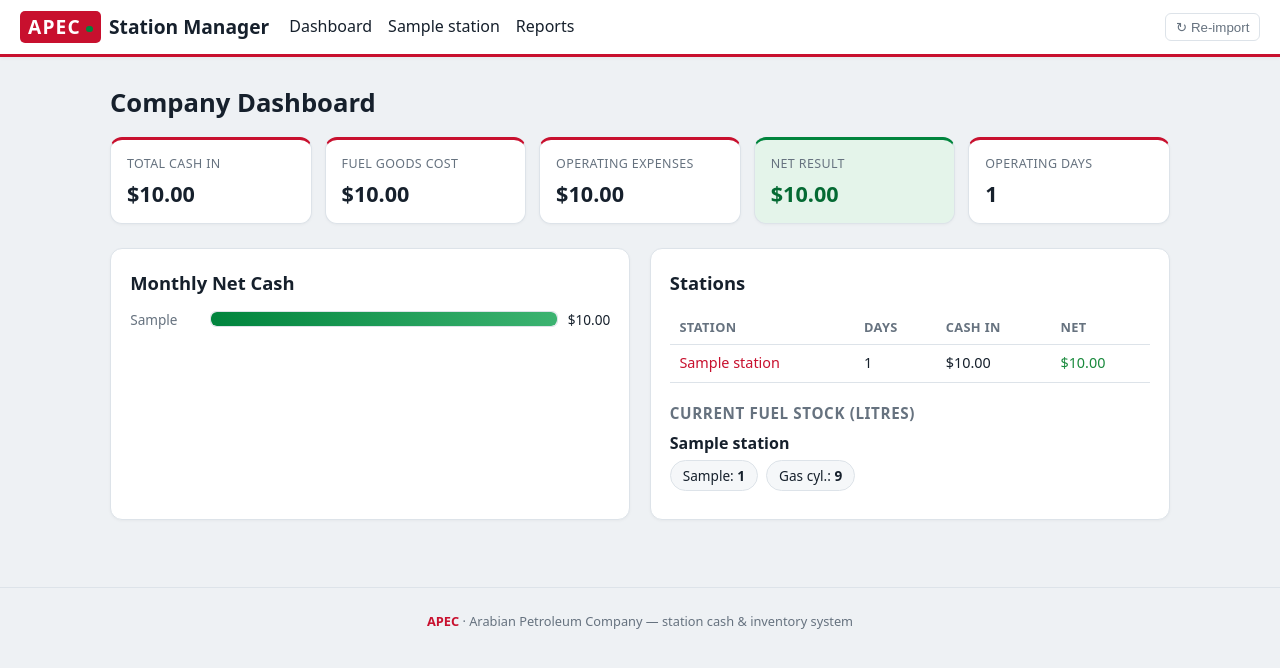
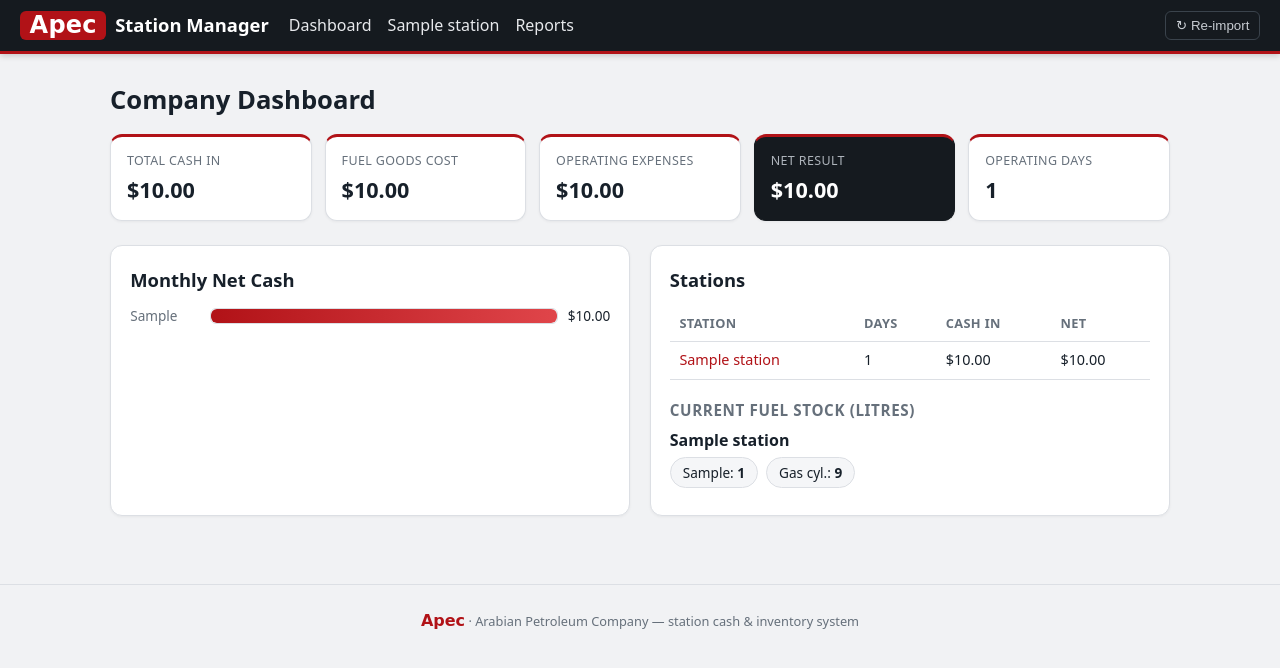
Before and after one commit to TonySa299/healthbot-md-privacy, a Flask app: page / in a window 1280 px wide. Shown: the top 668 px of the page. Run offline with Flask 3, Linux system fonts and the light colour scheme; tables that the repository leaves empty hold one stand-in row (values such as "Sample post").

Commit message:
Correct APEC theme to real brand: deep red, black canopy, cursive wordmark
Match APEC's actual identity (white cursive 'Apec' on deep red, black canopy,
white) from brand photos: remove the incorrect green, use deep red #b11217 with
a black header/hero cards, red accents and charts, and a cursive wordmark badge.

Co-Authored-By: Claude Opus 4.8 <noreply@anthropic.com>
Claude-Session: https://claude.ai/code/session_011y8PrrqexCdxr75DV7WRWE

```diff
--- a/station_manager/static/style.css
+++ b/station_manager/static/style.css
@@ -1,14 +1,14 @@
 /* ==========================================================================
    Station Manager — APEC (Arabian Petroleum Company) theme
-   Brand colours: APEC red + APEC green on a clean light background.
+   Real brand palette: deep APEC red + black canopy + white, cursive wordmark.
    ========================================================================== */
 :root{
-  --bg:#eef1f4; --panel:#ffffff; --panel2:#f5f7f9; --line:#dde3e9;
-  --text:#16202c; --muted:#66727f;
-  --red:#c8102e; --red-dark:#a30d24; --red-soft:#fbe7ea;
-  --green:#00843d; --green-dark:#046a33; --green-soft:#e4f4ea;
-  --accent:#c8102e; --accent2:#00843d;
-  --pos:#1a8a3d; --neg:#c8102e; --brand:#c8102e;
+  --bg:#f1f2f4; --panel:#ffffff; --panel2:#f5f6f8; --line:#dcdfe4;
+  --text:#17202a; --muted:#66707b;
+  --red:#b11217; --red-dark:#8c0d11; --red-soft:#f8e6e7;
+  --black:#151a1f; --black-2:#20272e;
+  --accent:#b11217; --accent2:#151a1f;
+  --pos:#17202a; --neg:#b11217; --brand:#b11217;
 }
 *{box-sizing:border-box}
 body{margin:0;font-family:system-ui,-apple-system,Segoe UI,Roboto,sans-serif;
@@ -17,20 +17,19 @@ a{color:var(--red);text-decoration:none}
 a:hover{text-decoration:underline}
 
 .topbar{display:flex;align-items:center;gap:1.25rem;padding:.7rem 1.25rem;
-  background:var(--panel);border-bottom:3px solid var(--red);flex-wrap:wrap;
-  box-shadow:0 1px 4px rgba(0,0,0,.05)}
-.brand a{display:inline-flex;align-items:center;gap:.5rem;font-weight:800;
-  font-size:1.2rem;color:var(--text)}
-.brand .apec{background:var(--red);color:#fff;padding:.12rem .5rem;border-radius:5px;
-  letter-spacing:.06em;font-weight:800}
-.brand .apec::after{content:"";display:inline-block;width:.42rem;height:.42rem;
-  background:var(--green);border-radius:50%;margin-left:.34rem;vertical-align:middle}
+  background:var(--black);border-bottom:3px solid var(--red);flex-wrap:wrap;
+  box-shadow:0 2px 6px rgba(0,0,0,.18)}
+.brand a{display:inline-flex;align-items:center;gap:.55rem;font-weight:700;
+  font-size:1.15rem;color:#fff}
+.brand .apec{background:var(--red);color:#fff;padding:.1rem .6rem .18rem;border-radius:6px;
+  font-family:"Segoe Script","Brush Script MT","Comic Sans MS",cursive;
+  font-size:1.5rem;font-weight:700;line-height:1;letter-spacing:.01em}
 .topbar nav{display:flex;gap:1rem;flex:1;flex-wrap:wrap}
-.topbar nav a{color:var(--text);font-weight:500}
-.topbar nav a:hover{color:var(--red)}
-.reimport button{background:transparent;border:1px solid var(--line);color:var(--muted);
+.topbar nav a{color:#e7e9ec;font-weight:500}
+.topbar nav a:hover{color:#fff;text-decoration:none}
+.reimport button{background:transparent;border:1px solid #3a434c;color:#c7ccd2;
   padding:.35rem .6rem;border-radius:6px;cursor:pointer}
-.reimport button:hover{color:var(--red);border-color:var(--red)}
+.reimport button:hover{color:#fff;border-color:var(--red);background:var(--red)}
 
 main{max-width:1100px;margin:0 auto;padding:1.5rem 1.25rem 3rem}
 h1{margin:.2rem 0 1rem;font-size:1.6rem}
@@ -52,24 +51,25 @@ h3{font-size:.95rem;margin:1.2rem 0 .5rem;color:var(--muted);text-transform:uppe
 .kpis{display:grid;grid-template-columns:repeat(auto-fit,minmax(150px,1fr));gap:.8rem;margin:1rem 0 1.5rem}
 .kpi{background:var(--panel);border:1px solid var(--line);border-radius:12px;padding:.9rem 1rem;
   display:flex;flex-direction:column;gap:.3rem;border-top:3px solid var(--red);
-  box-shadow:0 1px 3px rgba(0,0,0,.04)}
+  box-shadow:0 1px 3px rgba(0,0,0,.05)}
 .kpi .label{color:var(--muted);font-size:.78rem;text-transform:uppercase;letter-spacing:.03em}
 .kpi .value{font-size:1.35rem;font-weight:700}
-.kpi.net{border-top-color:var(--green);background:var(--green-soft)}
-.kpi.net .value{color:var(--green-dark)}
+.kpi.net{background:var(--black);border:1px solid var(--black);border-top:3px solid var(--red)}
+.kpi.net .label{color:#aeb4bb}
+.kpi.net .value{color:#fff}
 
 .grid-2{display:grid;grid-template-columns:1fr 1fr;gap:1.2rem}
 @media(max-width:820px){.grid-2{grid-template-columns:1fr}}
 
 .card{background:var(--panel);border:1px solid var(--line);border-radius:12px;
-  padding:1.1rem 1.2rem;margin-bottom:1.2rem;box-shadow:0 1px 3px rgba(0,0,0,.04)}
+  padding:1.1rem 1.2rem;margin-bottom:1.2rem;box-shadow:0 1px 3px rgba(0,0,0,.05)}
 
 .barchart{display:flex;flex-direction:column;gap:.4rem}
 .bar-row{display:grid;grid-template-columns:70px 1fr auto;align-items:center;gap:.6rem;font-size:.85rem}
 .bar-label{color:var(--muted)}
 .bar-track{background:var(--panel2);border:1px solid var(--line);border-radius:6px;height:16px;overflow:hidden}
-.bar-fill{height:100%;background:linear-gradient(90deg,var(--green),#3cb371);border-radius:6px;min-width:2px}
-.bar-fill.neg{background:linear-gradient(90deg,var(--red),#e2445c)}
+.bar-fill{height:100%;background:linear-gradient(90deg,var(--red),#e0454a);border-radius:6px;min-width:2px}
+.bar-fill.neg{background:linear-gradient(90deg,var(--black),#48535d)}
 .bar-value{font-variant-numeric:tabular-nums;white-space:nowrap}
 .bar-value em{color:var(--muted);font-style:normal;font-size:.8rem}
 
@@ -88,7 +88,7 @@ h3{font-size:.95rem;margin:1.2rem 0 .5rem;color:var(--muted);text-transform:uppe
 .stock-block{margin-bottom:.6rem}
 
 .flash{padding:.7rem 1rem;border-radius:8px;margin-bottom:1rem;border:1px solid}
-.flash.success{background:var(--green-soft);border-color:var(--green);color:var(--green-dark)}
+.flash.success{background:var(--black);border-color:var(--black);color:#fff}
 .flash.error{background:var(--red-soft);border-color:var(--red);color:var(--red-dark)}
 
 .filterbar{margin:.5rem 0 1rem}
@@ -115,14 +115,14 @@ h3{font-size:.95rem;margin:1.2rem 0 .5rem;color:var(--muted);text-transform:uppe
   border-radius:6px;padding:.45rem .5rem;font-size:.95rem}
 .litres-out,.revenue-out{display:flex;flex-direction:column;gap:.25rem;font-size:.78rem;color:var(--muted)}
 .litres-val{font-size:1.15rem;font-weight:700;color:var(--red);font-variant-numeric:tabular-nums;padding:.3rem 0}
-.revenue-val{font-size:1.15rem;font-weight:700;color:var(--green-dark);font-variant-numeric:tabular-nums;padding:.3rem 0}
+.revenue-val{font-size:1.15rem;font-weight:700;color:var(--text);font-variant-numeric:tabular-nums;padding:.3rem 0}
 .litres-val.warn{color:var(--neg);font-size:.9rem}
 .fuel-total{margin-top:.8rem;padding-top:.7rem;border-top:2px solid var(--line);font-size:.95rem}
-.fuel-total b{color:var(--green-dark)}
+.fuel-total b{color:var(--red)}
 
-.prevbox{background:var(--green-soft);border:1px solid var(--green);border-radius:8px;
+.prevbox{background:#fff;border:1px solid var(--line);border-left:4px solid var(--red);border-radius:8px;
   padding:.6rem .9rem;margin:.5rem 0 1rem;font-size:.88rem}
-.prevbox strong{color:var(--green-dark)}
+.prevbox strong{color:var(--red)}
 .restock-line{border-top:1px dashed var(--line);padding-top:.6rem;margin-top:.4rem}
 .restock-line:first-of-type{border-top:none;padding-top:0;margin-top:0}
 .inline-form{margin-bottom:1.2rem}
@@ -136,4 +136,4 @@ h3{font-size:.95rem;margin:1.2rem 0 .5rem;color:var(--muted);text-transform:uppe
 @media(max-width:640px){.margin-row{grid-template-columns:1fr}}
 
 footer{text-align:center;color:var(--muted);font-size:.8rem;padding:1.5rem;border-top:1px solid var(--line)}
-footer .apec{color:var(--red);font-weight:700}
+footer .apec{color:var(--red);font-weight:700;font-family:"Segoe Script","Brush Script MT",cursive;font-size:1rem}
--- a/station_manager/templates/base.html
+++ b/station_manager/templates/base.html
@@ -8,7 +8,7 @@
 </head>
 <body>
 <header class="topbar">
-  <div class="brand"><a href="{{ url_for('dashboard') }}"><span class="apec">APEC</span> Station Manager</a></div>
+  <div class="brand"><a href="{{ url_for('dashboard') }}"><span class="apec">Apec</span> Station Manager</a></div>
   <nav>
     <a href="{{ url_for('dashboard') }}">Dashboard</a>
     {% for s in nav_stations %}
@@ -32,7 +32,7 @@
 </main>
 
 <footer>
-  <span><span class="apec">APEC</span> · Arabian Petroleum Company — station cash &amp; inventory system</span>
+  <span><span class="apec">Apec</span> · Arabian Petroleum Company — station cash &amp; inventory system</span>
 </footer>
 </body>
 </html>
```
